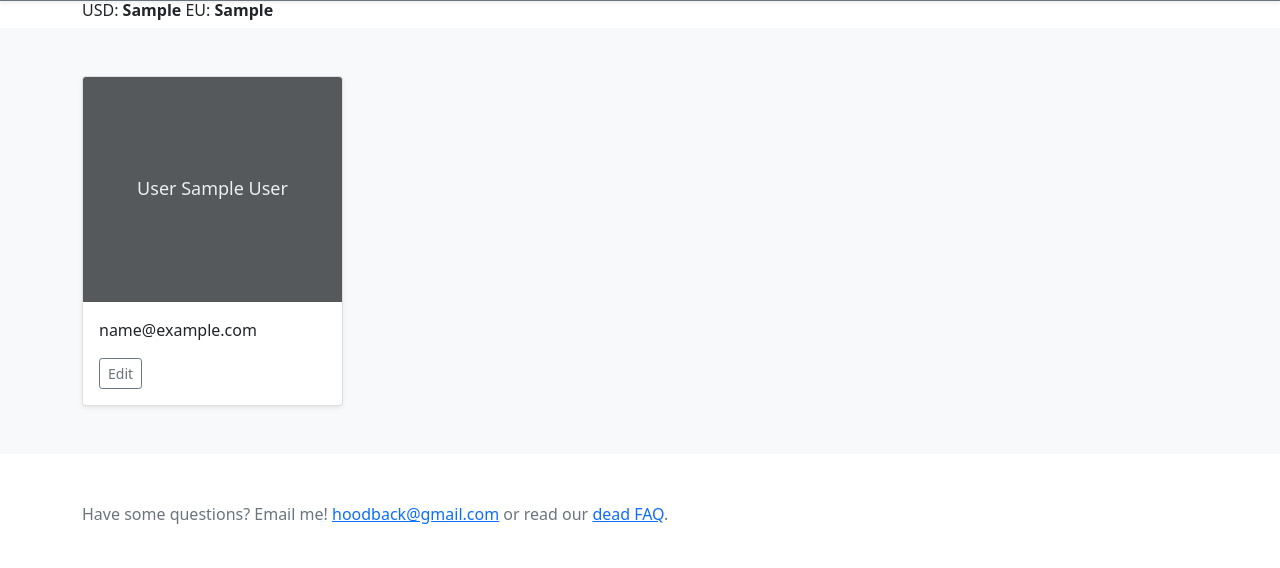
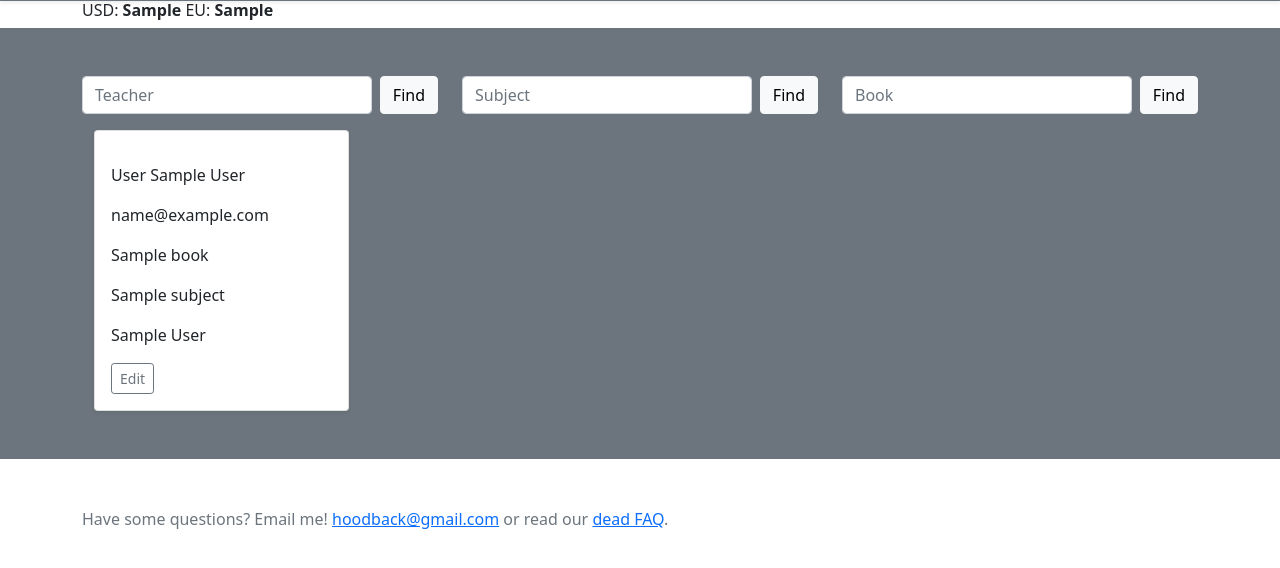
Before and after one commit to freddybone1/backend_HT6, a Django app: template home/templates/list_of_students.html in a window 1280 px wide. Shown: the part 71-639 px from the top of the page. Run offline with Django 3.2, Linux system fonts and the light colour scheme; tables that the repository leaves empty hold one stand-in row (values such as "Sample post"); the template is opened without the code that fills it: values that come from a table or form of the project are taken from there, most other values are stand-ins (such as "Sample title", 1, 10 or a date in 2020); data that the repository does not hold is empty; parts of the project's set-up code (start-up, migrations or seed data) failed here and were passed over.

Commit message:
rework of main page. change shown info about a students. add search fields by teacher,book, subject to page. write logic in view

```diff
--- a/backend_HT5/urls.py
+++ b/backend_HT5/urls.py
@@ -28,7 +28,7 @@ urlpatterns = [
     path('list/up/<id>/', UpdateStudent.as_view(), name='page_update_students'),  # noqa
 
     path('list/books', StudentBook.as_view(), name='page_books_students'),
-    path('list/books/up/<id>', StudentBookUpdate.as_view(), name='page_books_update'),
+    path('list/books/up/<id>', StudentBookUpdate.as_view(), name='page_books_update'),# noqa
 
     path('json_view', JsonView.as_view(), name='data_json'),
     path('csv_view', CsvView.as_view(), name='data_csv'),
@@ -37,10 +37,9 @@ urlpatterns = [
 
 
     path('subject_list/', SubjectList.as_view(), name='page_subject_list'),
-    path('subject_list/up/<id>', SubjectUpdate.as_view(), name='page_subject_update'),
+    path('subject_list/up/<id>', SubjectUpdate.as_view(), name='page_subject_update'),# noqa
 
     path('teacher_list/', TeachersList.as_view(), name='page_teacher_list'),
-    path('teacher_list/up/<id>', TeacherUpdate.as_view(), name='page_teacher_update'),
-
+    path('teacher_list/up/<id>', TeacherUpdate.as_view(), name='page_teacher_update'),# noqa
 
 ]
--- a/home/templates/list_of_students.html
+++ b/home/templates/list_of_students.html
@@ -8,7 +8,6 @@
   <div class="navbar navbar-dark bg-secondary shadow-sm">
     <div class="container-sm">
       <h3 class="navbar-brand d-flex align-items-center">
-
         <strong>List of students</strong>
           <div class="container justify-content-md-end">
             <div class="d-grid gap-2 d-md-flex justify-content-md-end">
@@ -17,29 +16,55 @@
             <a href="{% url 'data_csv' %}"><button type="button" class="btn btn-info">As CSV</button></a>
             </div>
           </div>
-
-
       </h3>
     </div>
   </div>
 </header>
+
 <div class="container">
 <h6>USD: <b>{{currency.0}}</b> EU: <b>{{currency.1}}</b></h6>
 </div>
-<main>
 
-  <div class="album py-5 bg-light">
+<div class="album py-5 bg-secondary">
+    <div class="container">
+        <div class="row">
+            <div class="col">
 
+                <form  class="d-flex" method="get" action="." >
+                    <input class="form-control me-2" type="text" name="search_teacher"  placeholder="Teacher" >
+                    <button class="btn btn-light" type="submit" >Find</button>
+                </form>
+
+            </div>
+            <div class="col">
+
+                <form class="d-flex" method="get" action="." >
+                    <input class="form-control me-2" type="text" name="search_subject"  placeholder="Subject" >
+                    <button class="btn btn-light" type="submit" >Find</button>
+                </form>
+
+            </div>
+            <div class="col">
+
+                <form class="d-flex" method="get" action="." >
+                    <input class="form-control me-2" type="text" name="search_book"  placeholder="Book" >
+                    <button class="btn btn-light" id="search_submit" type="submit" >Find</button>
+                </form>
+            </div>
+        </div>
+        <p class="lead"></p>
         <div class="container">
             <div class="row row-cols-1 row-cols-sm-2 row-cols-md-3 row-cols-md-4 g-4">
                 {% for student in students %}
                 <div class="col">
                     <div class="card shadow-sm">
-                    <svg class="bd-placeholder-img card-img-top" width="100%" height="225" xmlns="http://www.w3.org/2000/svg" role="img" aria-label="Placeholder: Thumbnail" preserveAspectRatio="xMidYMid slice" focusable="false"><title>Placeholder</title><rect width="100%" height="100%" fill="#55595c"/><text x="50%" y="50%" fill="#eceeef" dy=".3em">{{student.surname}} {{student.name}}</text></svg>
+
                         <div class="card-body">
-                        <p class="card-text">{{student.email}}</p>
-<!--                        <p class="card-text">{{student.book}}</p>-->
-<!--                        <p class="card-text">{{student.subject}}</p>-->
+                            <p class="card-text"><div class="text-truncate" style="max-width: 300px;">{{student.surname}} {{student.name}}</div></p>
+                            <p class="card-text"><div class="text-truncate" style="max-width: 300px;">{{student.email}}</div></p>
+                            <p class="card-text"><div class="text-truncate" style="max-width: 300px;">{{student.book.title}}</div></p>
+                            <p class="card-text"><div class="text-truncate" style="max-width: 300px;">{{student.subject.title}}</div></p>
+                            <p class="card-text"><div class="text-truncate" style="max-width: 300px;">{% for teacher in student.teachers.all%} {{teacher.name}}{%endfor%}</div></p>
                             <div class="d-flex justify-content-between align-items-center">
                                 <div class="btn-group">
                                     <a href="{%url 'page_update_students' id=student.id %}">
@@ -55,8 +80,7 @@
             </div>
         </div>
     </div>
-
-</main>
+</div>
 
     {% include 'footer.html' %}
 {% endblock %}
```
Also changed, not shown: home/views.py (+47 -12 lines). Lines whose indentation alone changed are shown as unchanged.
